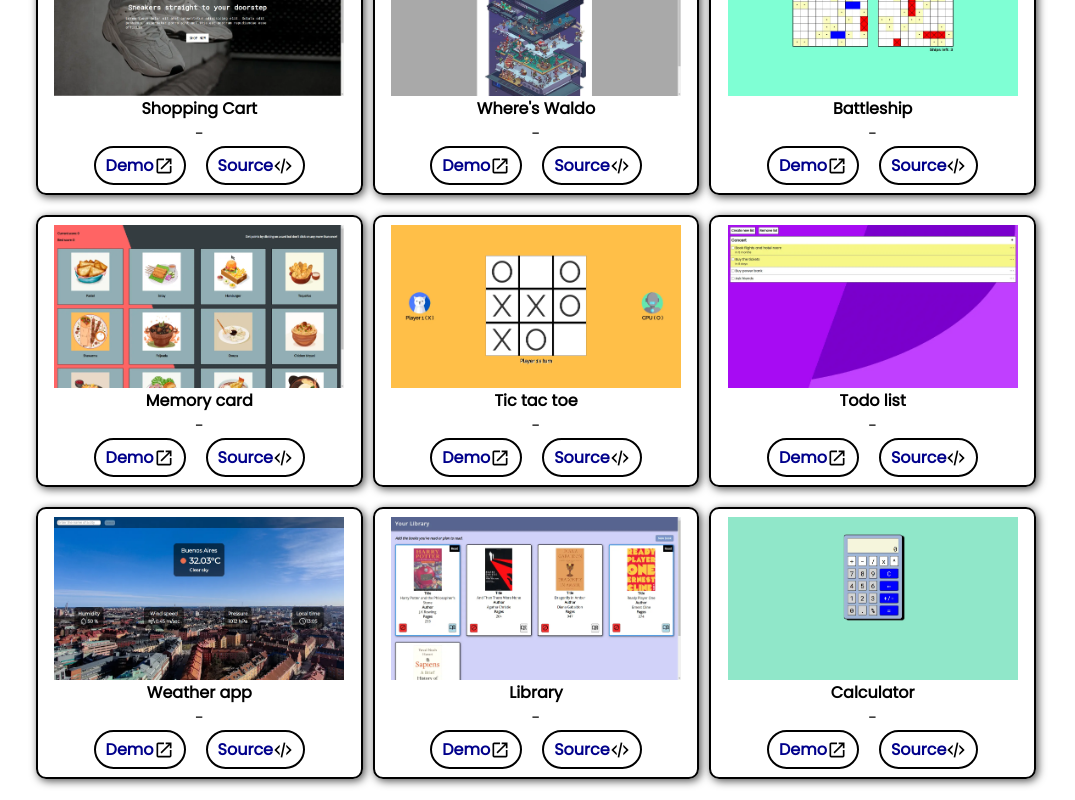
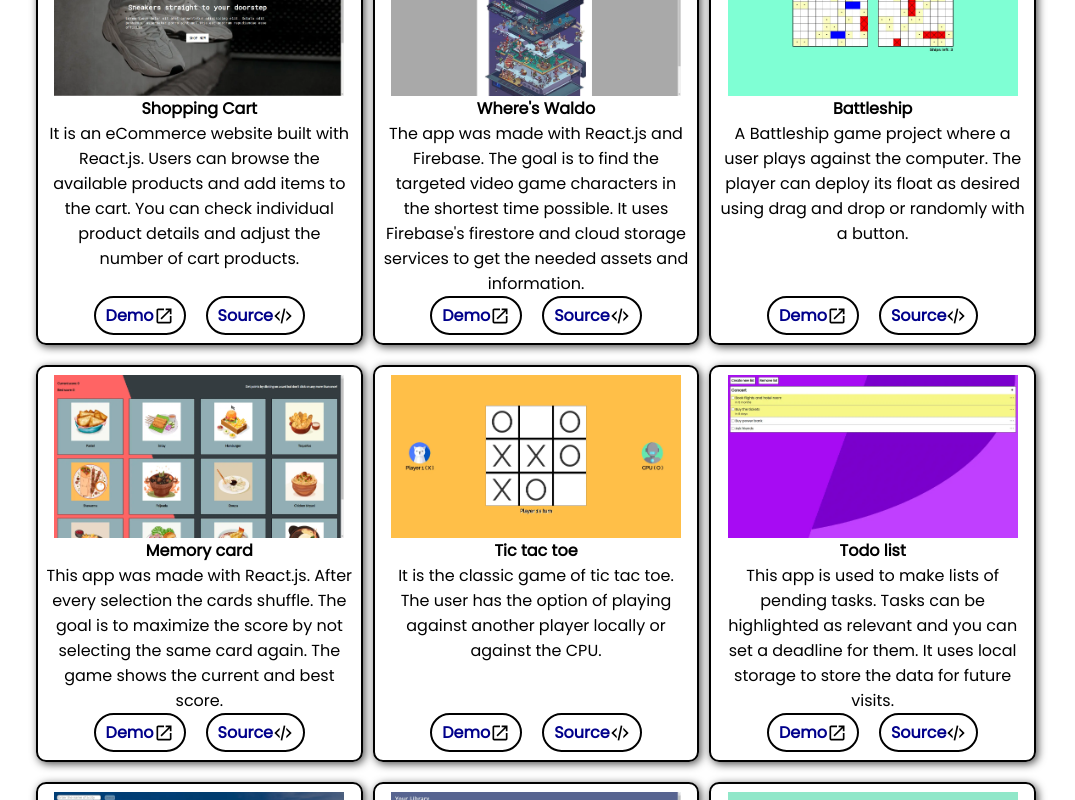
Before and after one commit to ewardou/portfolio, a React (Create React App) app: page / in a window 1280 px wide. Shown: the part 600-1400 px from the top of the page, without its empty margins (104-1179 px from the left). Built offline with nearby package versions, Linux system fonts and the light colour scheme; the HTML template or start-up script is replaced by a standard one.

Commit message:
Add descriptions to projects

```diff
--- a/src/Components/Projects.js
+++ b/src/Components/Projects.js
@@ -26,57 +26,57 @@ function Projects (){
             <h1>Projects</h1>
             <div>
                 <ProjectCard title="Shopping Cart"
-                    description="-"
+                    description="It is an eCommerce website built with React.js. Users can browse the available products and add items to the cart. You can check individual product details and adjust the number of cart products."
                     minImage={shoppingImgWebp}
                     image={shoppingImg}
                     demo="https://ewardou.github.io/shopping-cart/"
                     source="https://github.com/ewardou/shopping-cart"/>
                 <ProjectCard title="Where's Waldo"
-                    description="-"
+                    description="The app was made with React.js and Firebase. The goal is to find the targeted video game characters in the shortest time possible. It uses Firebase's firestore and cloud storage services to get the needed assets and information."
                     minImage={waldoImgWebp}
                     image={waldoImg}
                     demo="https://ewardou.github.io/wheres-waldo/"
                     source="https://github.com/ewardou/wheres-waldo"/>
 
                 <ProjectCard title="Battleship"
-                    description="-"
+                    description="A Battleship game project where a user plays against the computer. The player can deploy its float as desired using drag and drop or randomly with a button."
                     minImage={battleshipImgWebp}
                     image={battleshipImg}
                     demo="https://ewardou.github.io/battleship/"
                     source="https://github.com/ewardou/battleship"/>
 
                 <ProjectCard title="Memory card"
-                    description="-"
+                    description="This app was made with React.js. After every selection the cards shuffle. The goal is to maximize the score by not selecting the same card again. The game shows the current and best score."
                     minImage={memoryImgWebp}
                     image={memoryImg}
                     demo="https://ewardou.github.io/memory-card/"
                     source="https://github.com/ewardou/memory-card"/>
                 <ProjectCard title="Tic tac toe"
-                    description="-"
+                    description="It is the classic game of tic tac toe. The user has the option of playing against another player locally or against the CPU."
                     minImage={tictactoeImgWebp}
                     image={tictactoeImg}
                     demo="https://ewardou.github.io/tic-tac-toe/"
                     source="https://github.com/ewardou/tic-tac-toe"/>
                 <ProjectCard title="Todo list"
-                    description="-"
+                    description="This app is used to make lists of pending tasks. Tasks can be highlighted as relevant and you can set a deadline for them. It uses local storage to store the data for future visits."
                     minImage={todoImgWebp}
                     image={todoImg}
                     demo="https://ewardou.github.io/todo-list/"
                     source="https://github.com/ewardou/todo-list"/>
                 <ProjectCard title="Weather app"
-                    description="-"
+                    description="This app shows the current weather of a city. It uses OpenWeatherMap API to fetch the weather data. The app changes the background according to different weather conditions."
                     minImage={weatherImgWebp}
                     image={weatherImg}
                     demo="https://ewardou.github.io/weather-app/"
                     source="https://github.com/ewardou/weather-app"/>
                 <ProjectCard title="Library"
-                    description="-"
+                    description="This application works as a personal library where the user can keep a record of planned to read / already read books. Firebase was implemented into the project to manage the books' data."
                     minImage={libraryImgWebp}
                     image={libraryImg}
                     demo="https://ewardou.github.io/library/"
                     source="https://github.com/ewardou/library"/>
                 <ProjectCard title="Calculator"
-                    description="-"
+                    description="It is a simple Javascript calculator which can handle basic operations. It has keyboard support."
                     minImage={calculatorImgWebp}
                     image={calculatorImg}
                     demo="https://ewardou.github.io/calculator/"
--- a/src/style/ProjectCard.css
+++ b/src/style/ProjectCard.css
@@ -33,6 +33,11 @@
     box-shadow: 2px 2px 8px rgba(0, 0, 0, 0.7);
 }
 
+.card p:first-of-type {
+    text-align: center;
+    flex: 1;
+}
+
 @media (min-width:450px) {
     .card > picture img{
         width: 290px;
--- a/src/style/Projects.css
+++ b/src/style/Projects.css
@@ -1,7 +1,7 @@
 #projects > div{
     display: grid;
     grid-template-columns: repeat(auto-fit, minmax(310px, 1fr));
-    grid-auto-rows: 1fr;
+    /* grid-auto-rows: 1fr; */
     gap: 10px;
     row-gap: 20px;
 }
```
